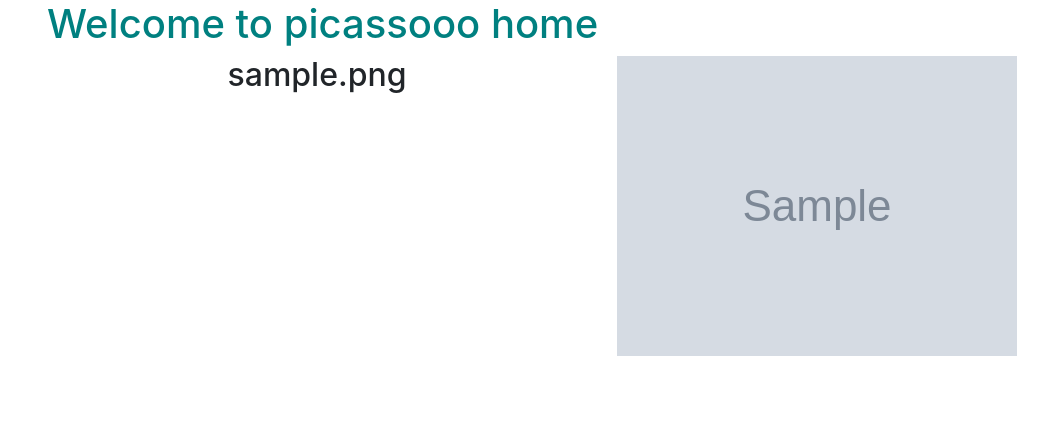
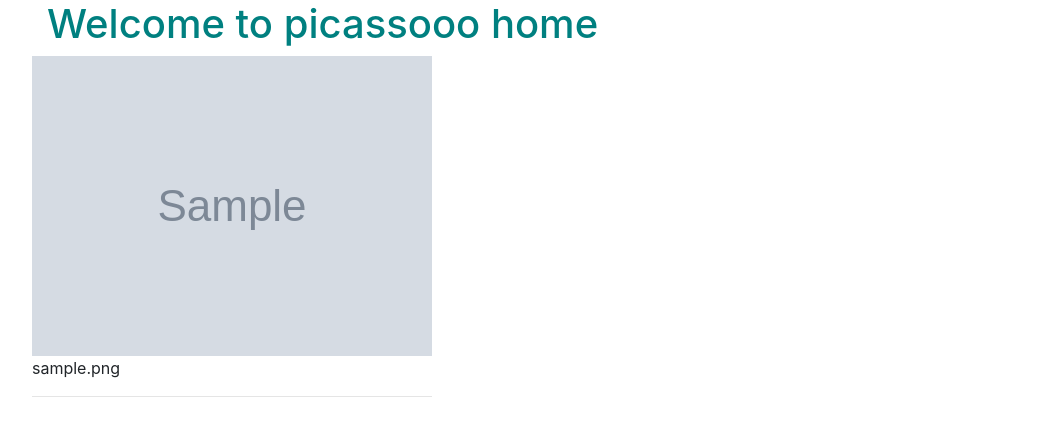
Before and after one commit to Sundaybrian/Picasso, a Django app: page /home/ in a window 1280 px wide. Shown: the part 56-492 px from the top of the page, without its empty margins (38-1086 px from the left). Run offline with Django 3.2, Linux system fonts and the light colour scheme; tables that the repository leaves empty hold one stand-in row (values such as "Sample post"); grey boxes marked "Sample" are stand-in pictures; some libraries are stand-ins or nearby versions.

Commit message:
change the html for the picasso ho,e page

```diff
--- a/gallery/templates/all-canvas/picasso_home.html
+++ b/gallery/templates/all-canvas/picasso_home.html
@@ -4,18 +4,22 @@
 <h1>Welcome to picassooo home</h1>
 
   <!-- Looping through photos   -->
-  {% for pic in photos %}
 
   <div class="row">
     <!-- displaying photos -->
-    <div class="col-xs-6 col-sm-6 col-md-6 col-lg-6">
-      <h2 class="text-center"> {{ pic.img_name }} </h2>
-    </div>
-
-    <!--Display  images  -->
-    <div class="col-xs-6 col-sm-6 col-md-6 col-lg-6">
-        <img src="{{pic.image.url}}" class="img-fluid" alt="Image">
+    <section class="masonry-grid" id="work">
+      <div class="grid">
+        {% for pic in photos %}
+        <div class="grid-item">
+          <img src="{{pic.image.url}}" class="img-fluid" alt="">
+          <div class="content-slide-up">
+            <p>{{ pic.img_name }}</p>
+            <hr class="underline">
+          </div>
+          <div class="overlay-slide-down"></div>
+        </div>
       </div>
+    </section>
 
   </div>
 
```
Also changed, not shown: media/images/angry-ants-Erik-Johansson.jpg (added), media/images/fishy-island-Erik-Johansson.jpg (added), media/images/go-your-own-road-Erik-Johansson.jpg (added), media/images/road-closed-unexpectedly.jpg (added).
